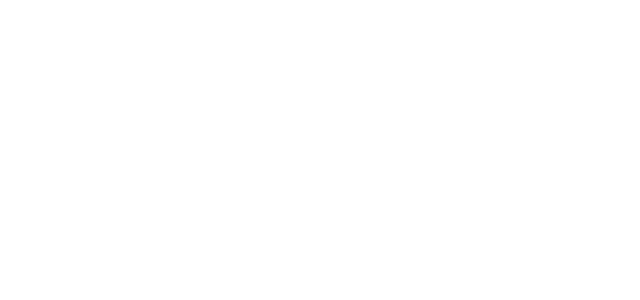
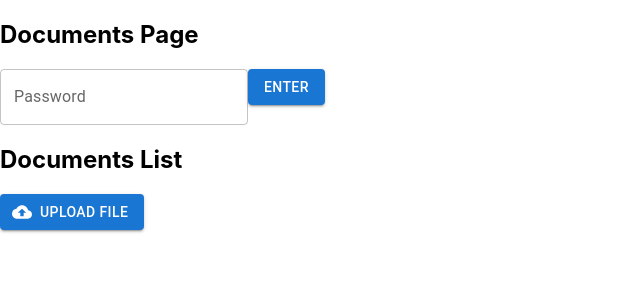
Before and after one commit to renataprado/eurotrip, a React (Create React App) app: page /eurotrip/documents in a window 1280 px wide. Before the commit this address had no page. Shown: the top 300 px of the page, without its empty margins (0-640 px from the left). Built offline with nearby package versions, Linux system fonts and the light colour scheme.

Commit message:
add upload file

```diff
--- a/package.json
+++ b/package.json
@@ -7,12 +7,8 @@
     "@emotion/react": "^11.11.3",
     "@emotion/styled": "^11.11.0",
     "@fontsource/roboto": "^5.0.8",
+    "@mui/icons-material": "^5.15.10",
     "@mui/material": "^5.15.10",
-    "@testing-library/jest-dom": "^5.17.0",
-    "@testing-library/react": "^13.4.0",
-    "@testing-library/user-event": "^13.5.0",
-    "fs": "^0.0.1-security",
-    "googleapis": "^133.0.0",
     "react": "^18.2.0",
     "react-dom": "^18.2.0",
     "react-router-dom": "^6.22.0",
--- a/public/index.html
+++ b/public/index.html
@@ -8,7 +8,6 @@
       name="huhu"
       content="eurotripzinha"
     />
-    <meta http-equiv="Content-Security-Policy" content="default-src 'self'">
     <link rel="apple-touch-icon" href="%PUBLIC_URL%/logo_crazy.png" />
     <!--
       manifest.json provides metadata used when your web app is installed on a
--- a/src/App.css
+++ b/src/App.css
@@ -1,10 +1,5 @@
 
-@import './countdown/countDown.scss';
 @import './home/home.css';
-@import '@fontsource/roboto/300.css';
-@import '@fontsource/roboto/400.css';
-@import '@fontsource/roboto/500.css';
-@import '@fontsource/roboto/700.css';
 
 
 .App {
--- a/src/App.js
+++ b/src/App.js
@@ -16,7 +16,7 @@ const App = () => {
             </div>
           }
         />
-        <Route path="/documents" element={<Documents />}></Route>
+        <Route path="/eurotrip/documents" element={<Documents />}></Route>
       </Routes>
     </BrowserRouter>
   );
--- a/src/countdown/countDown.scss
+++ b/src/countdown/countDown.scss
@@ -5,14 +5,6 @@
   flex-direction: column;
   color: white;
 }
-
-
-
-img {
-  opacity: 0.5;
-}
-
-
 
 .countdown-time__display{
   display: flex;
@@ -28,6 +20,7 @@ img {
 }
 
 .countdown-time__content{
+  display: flex;
   justify-content: center;
   width: 100%;
   background-color: rgba(255, 255, 255, 0.1);
--- a/src/documents/components/DocumentList/DocumentList.js
+++ b/src/documents/components/DocumentList/DocumentList.js
@@ -1,8 +1,11 @@
+import FileUpload from "../FileUpload/FileUpload";
+
 
 const DocumentList = () => {
   return (
     <div className="document-list">
       <h2>Documents List</h2>
+      <FileUpload />
     </div>
   );
 }
--- /dev/null
+++ b/src/documents/components/FileUpload/FileUpload.js
@@ -0,0 +1,49 @@
+import { useState } from "react";
+import { styled } from "@mui/material/styles";
+import Button from "@mui/material/Button";
+import CloudUploadIcon from "@mui/icons-material/CloudUpload";
+
+
+const VisuallyHiddenInput = styled("input")({
+  clip: "rect(0 0 0 0)",
+  clipPath: "inset(50%)",
+  height: 1,
+  overflow: "hidden",
+  position: "absolute",
+  bottom: 0,
+  left: 0,
+  whiteSpace: "nowrap",
+  width: 1,
+});
+
+
+const FileUpload = () => {
+  const [uploadedFile, setUploadedFile] = useState(null);
+
+  const handleFileUpload = (e) =>{
+    console.log('upload');
+    const file = e.target.files[0];
+    setUploadedFile(file);
+  }
+
+
+
+  return (
+    <div>
+          <Button
+      component="label"
+      role={undefined}
+      variant="contained"
+      tabIndex={-1}
+      startIcon={<CloudUploadIcon />}
+    >
+      Upload file
+      <VisuallyHiddenInput type="file" onChange={handleFileUpload} />
+    </Button>
+    {uploadedFile && <p>Arquivo: {uploadedFile.name}</p>}
+    </div>
+
+  );
+};
+
+export default FileUpload;
--- a/src/home/Home.js
+++ b/src/home/Home.js
@@ -7,9 +7,9 @@ const Home = () => {
   return (
     <div className="home">
       <h2>EUROTRIP PORRA</h2>
-      <div class="countdown-container">
+      <div className="countdown-container">
         <CountdownTimer />
-        <a  href="/documents" >
+        <a href="/eurotrip/documents" >
           <img src={huhu} alt="huhu"/>
         </a>
       </div>
--- a/src/home/home.css
+++ b/src/home/home.css
@@ -1,3 +1,5 @@
+
+@import '../countdown/countDown.scss';
 
 .home {
   height: 100vh;
@@ -12,17 +14,8 @@
   font-family: "Trebuchet MS", Verdana, sans-serif;
   margin: 10px;
 }
-/* .countdown-container{
-  border: 1px solid red;
-  height: 70%;
-  margin: 30px;
-} */
 
-.countdown-time__content > div{
-
+img {
+  opacity: 0.5;
+  width: 100%;
 }
-
-.countdown-time__content{
-  display: flex;
-  background-color: rgba(255, 255, 255, 0.1);
-}
```
Also changed, not shown: 1 other file (tests, documents, lock files or other folders).
